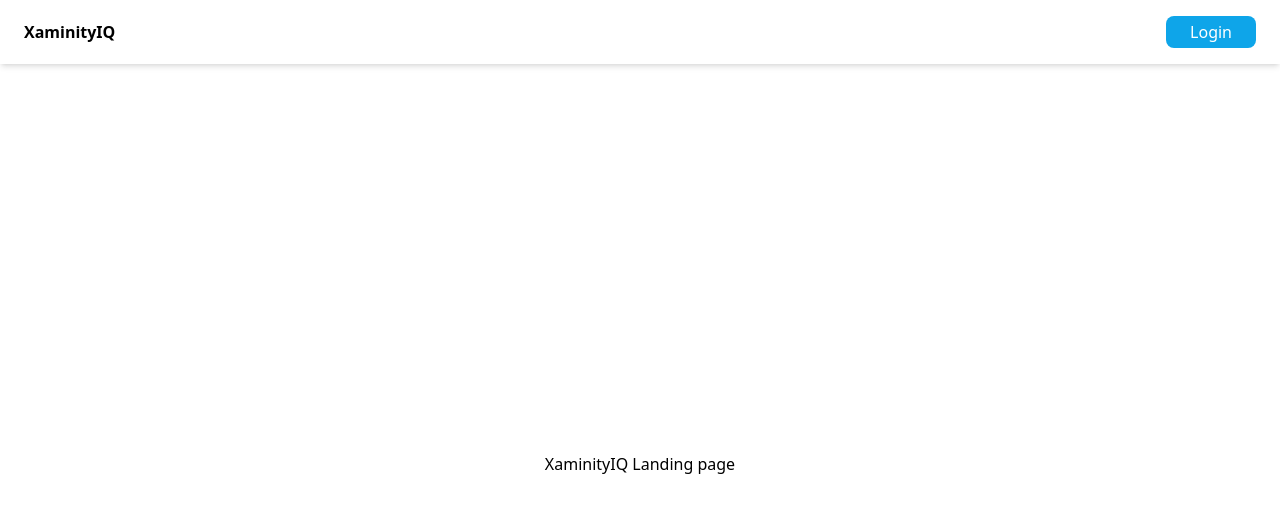
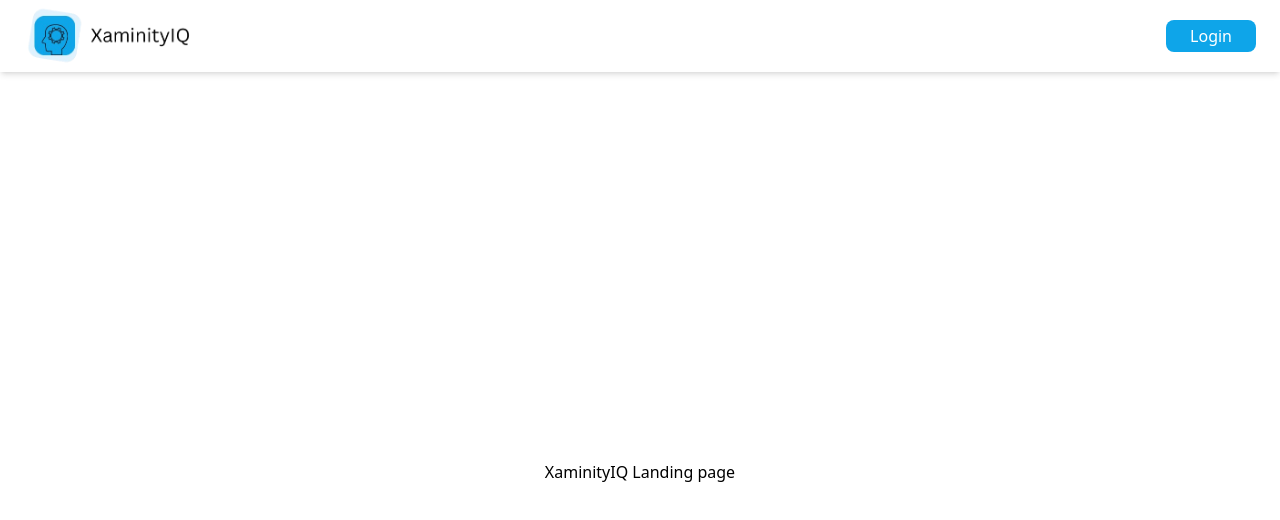
Before and after one commit to sanjaikannang/XaminityIQ-Client, a React (Vite) app: page / in a window 1280 px wide. Shown: the top 520 px of the page. Built offline with nearby package versions, Linux system fonts and the light colour scheme; no server answers.

Commit message:
added favicon and logo in headers

```diff
--- a/index.html
+++ b/index.html
@@ -2,7 +2,7 @@
 <html lang="en">
   <head>
     <meta charset="UTF-8" />
-    <link rel="icon" type="image/svg+xml" href="/vite.svg" />
+    <link rel="icon" type="image/svg+xml" href="/favicon.png" />
     <meta name="viewport" content="width=device-width, initial-scale=1.0" />
     <link href="/src/index.css" rel="stylesheet">
     <title>XaminityIQ</title>
--- a/src/Landing/Header.tsx
+++ b/src/Landing/Header.tsx
@@ -1,4 +1,5 @@
 import { useNavigate } from "react-router-dom";
+import Logo from "../assets/Images/logo.png"
 
 const Header = () => {
 
@@ -10,10 +11,10 @@ const Header = () => {
 
     return (
         <>
-            <header className="bg-whiteColor shadow-md h-16 flex items-center justify-between px-6">
+            <header className="bg-whiteColor shadow-md h-18 flex items-center justify-between px-6">
                 {/* Left side */}
                 <div className="flex font-semibold items-center space-x-2">
-                    <h1>XaminityIQ</h1>
+                    <img src={Logo} alt="Logo" className="h-16" />
                 </div>
 
                 {/* Right side */}
```
Also changed, not shown: public/favicon.png (added), src/assets/Images/logo.png (added).
